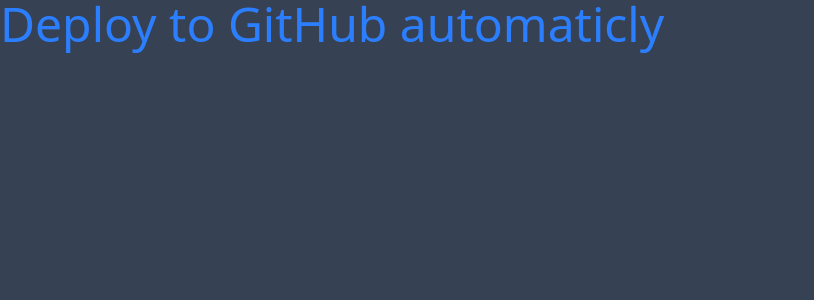
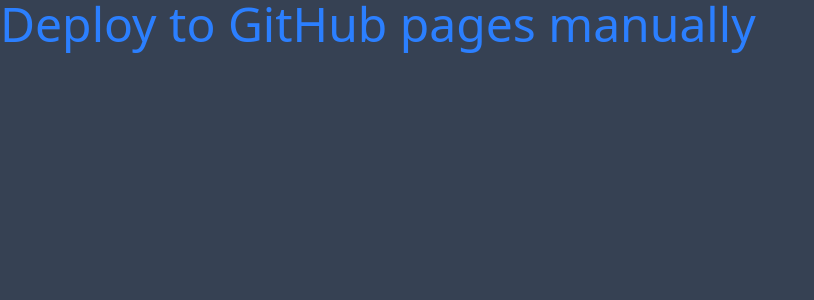
Before and after one commit to KirillStetsenko/on-track, a Vue app: page / in a window 1280 px wide. Shown: the top 300 px of the page, without its empty margins (0-814 px from the left). Built offline with nearby package versions, Linux system fonts and the light colour scheme.

Commit message:
deploy to github manually

```diff
--- a/src/App.vue
+++ b/src/App.vue
@@ -2,7 +2,7 @@
 
 <template>
   <div class="bg-gray-700 h-screen">
-    <h1 class="text-5xl text-blue-500">Deploy to GitHub automaticly</h1>
+    <h1 class="text-5xl text-blue-500">Deploy to GitHub pages manually</h1>
   </div>
 </template>
 
```
Also changed, not shown: .gitlab-ci.yml (deleted).
